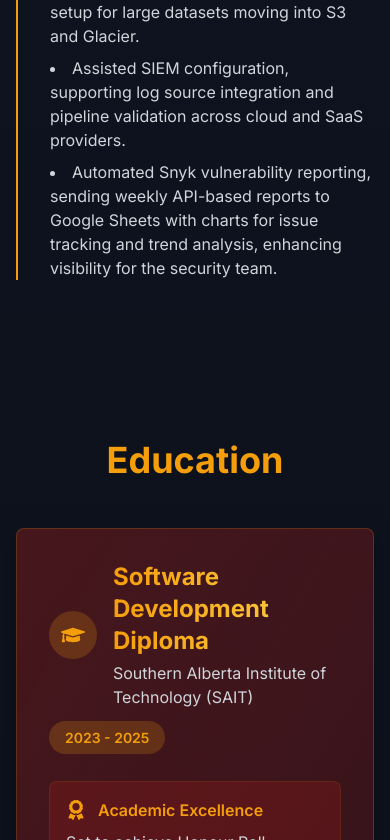
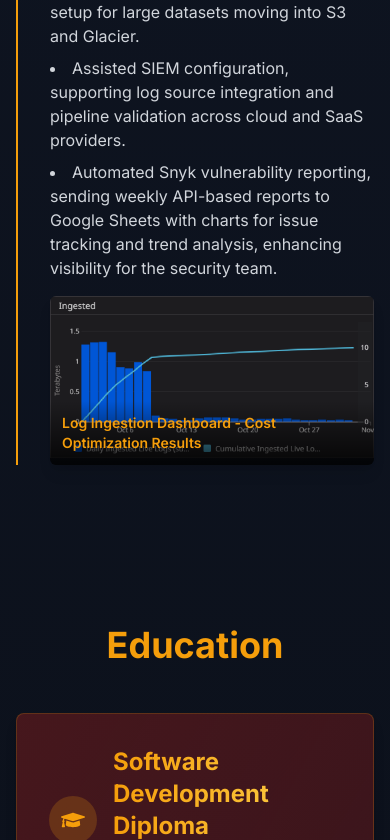
Before and after one commit to leonamotyer/resume, a Next.js app: page / in a window 390 px wide. Shown: the part 1908-2748 px from the top of the page. Built offline with nearby package versions, Linux system fonts and the light colour scheme; no server answers.

Commit message:
added image to experience and click ui arrow to skills

```diff
--- a/app/page.tsx
+++ b/app/page.tsx
@@ -1,4 +1,5 @@
 //Leona Motyer Resume
+//Version 1.2025
 'use client';
 
 import { motion } from 'framer-motion';
--- a/components/Experience.tsx
+++ b/components/Experience.tsx
@@ -1,12 +1,14 @@
 import React from 'react';
 import { motion } from 'framer-motion';
 import experienceData from '../data/experience.json';
+import Image from 'next/image';
 
 interface ExperienceItem {
   title: string;
   company: string;
   period: string;
   description: string[];
+  image?: string;
 }
 
 const Experience: React.FC = () => {
@@ -33,6 +35,43 @@ const Experience: React.FC = () => {
               <li key={i}>{item}</li>
             ))}
           </ul>
+          {exp.title === "Platform Engineer" && (
+            <motion.div
+              initial={{ opacity: 0, y: 20, rotateX: 45 }}
+              whileInView={{ opacity: 1, y: 0, rotateX: 0 }}
+              transition={{
+                duration: 0.6,
+                delay: 0.2,
+                type: "spring",
+                stiffness: 100
+              }}
+              className="mt-4 relative w-full max-w-lg mx-auto rounded-md overflow-hidden shadow-lg perspective-1000"
+            >
+              <motion.div
+                initial={{ scale: 0.95 }}
+                whileInView={{ scale: 1 }}
+                transition={{ duration: 0.4, delay: 0.3 }}
+                className="relative"
+              >
+                <Image
+                  src="/ingestedlogs.png"
+                  alt="Datadog Log Ingestion Dashboard"
+                  width={600}
+                  height={300}
+                  className="w-full h-auto object-cover"
+                  priority
+                />
+                <motion.div
+                  initial={{ opacity: 0, y: 20 }}
+                  whileInView={{ opacity: 1, y: 0 }}
+                  transition={{ duration: 0.4, delay: 0.5 }}
+                  className="absolute bottom-0 left-0 right-0 p-3 bg-gradient-to-t from-black/80 to-transparent"
+                >
+                  <p className="text-sm text-amber-500 font-semibold">Log Ingestion Dashboard - Cost Optimization Results</p>
+                </motion.div>
+              </motion.div>
+            </motion.div>
+          )}
         </motion.div>
       ))}
     </div>
--- a/components/Skills.tsx
+++ b/components/Skills.tsx
@@ -1,6 +1,7 @@
 import React, { useState } from 'react';
 import { motion, AnimatePresence } from 'framer-motion';
 import skillsData from '../data/skills.json';
+import { FaChevronDown } from 'react-icons/fa';
 
 interface Skill {
   name: string;
@@ -25,44 +26,76 @@ const Skills: React.FC = () => {
   };
 
   return (
-    <div className="space-y-8">
+    <div className="space-y-12">
       {Object.entries(skills).map(([category, categorySkills], categoryIndex) => (
-        <div key={category} className="space-y-4">
-          <h3 className="text-xl font-bold text-amber-500">{category}</h3>
-          <div className="grid grid-cols-2 md:grid-cols-3 lg:grid-cols-4 gap-4">
+        <div key={category} className="space-y-6">
+          <motion.h3
+            initial={{ opacity: 0, y: 20 }}
+            whileInView={{ opacity: 1, y: 0 }}
+            transition={{ duration: 0.6 }}
+            className="text-2xl font-bold text-amber-500"
+          >
+            {category}
+          </motion.h3>
+          <div className="grid grid-cols-2 md:grid-cols-3 lg:grid-cols-4 gap-6">
             {categorySkills.map((skill, index) => (
               <div key={skill.name}>
                 <motion.div
                   initial={{ opacity: 0, y: 20 }}
                   whileInView={{ opacity: 1, y: 0 }}
-                  transition={{ duration: 0.5, delay: (categoryIndex * 0.2) + (index * 0.1) }}
-                  className={`bg-red-900/50 p-4 rounded-lg transition-colors duration-300 ${
-                    skill.expandable ? 'cursor-pointer hover:bg-red-900/70' : ''
+                  transition={{ duration: 0.5, delay: index * 0.1 }}
+                  className={`relative bg-red-900/30 p-6 rounded-lg border border-red-900/50 ${
+                    skill.expandable ? 'cursor-pointer hover:bg-red-900/40 group' : ''
                   }`}
                   onClick={() => skill.expandable && handleSkillClick(skill.name)}
+                  whileHover={skill.expandable ? {
+                    y: -4,
+                    transition: { duration: 0.2 }
+                  } : {}}
                 >
-                  <div className="flex items-center justify-center">
+                  <div className="flex items-center justify-between">
                     <span
-                      className="text-lg font-semibold"
+                      className="text-lg font-medium"
                       style={{ color: skill.color }}
                     >
                       {skill.name}
                     </span>
+                    {skill.expandable && (
+                      <motion.div
+                        animate={{
+                          rotate: expandedSkill === skill.name ? 180 : 0,
+                          opacity: expandedSkill === skill.name ? 1 : 0.3
+                        }}
+                        transition={{ duration: 0.2 }}
+                        className="text-amber-500/30 group-hover:text-amber-500/50"
+                      >
+                        <FaChevronDown className="w-3 h-3" />
+                      </motion.div>
+                    )}
                   </div>
                 </motion.div>
                 <AnimatePresence>
                   {expandedSkill === skill.name && skill.details && (
                     <motion.div
-                      initial={{ opacity: 0, height: 0 }}
-                      animate={{ opacity: 1, height: 'auto' }}
-                      exit={{ opacity: 0, height: 0 }}
+                      initial={{ opacity: 0, y: -10 }}
+                      animate={{ opacity: 1, y: 0 }}
+                      exit={{ opacity: 0, y: -10 }}
                       transition={{ duration: 0.3 }}
-                      className="mt-2 bg-red-900/30 rounded-lg p-4"
+                      className="mt-4 bg-red-900/20 rounded-lg p-6 border border-red-900/30"
                     >
-                      <h4 className="text-amber-400 font-semibold mb-2">{skill.details.title}</h4>
-                      <ul className="list-disc list-inside space-y-1 text-gray-300">
+                      <h4 className="text-amber-400 font-medium mb-4">{skill.details.title}</h4>
+                      <ul className="space-y-2 text-gray-300">
                         {skill.details.items.map((item, i) => (
-                          <li key={i}>{item}</li>
+                          <motion.li
+                            key={i}
+                            initial={{ opacity: 0, x: -10 }}
+                            animate={{ opacity: 1, x: 0 }}
+                            transition={{ delay: i * 0.05 }}
+                            className="flex items-center gap-2"
+                          >
+                            <span className="w-1.5 h-1.5 rounded-full bg-amber-500/50" />
+                            {item}
+                          </motion.li>
                         ))}
                       </ul>
                     </motion.div>
```
Also changed, not shown: public/IngestedLogs.png (added).
